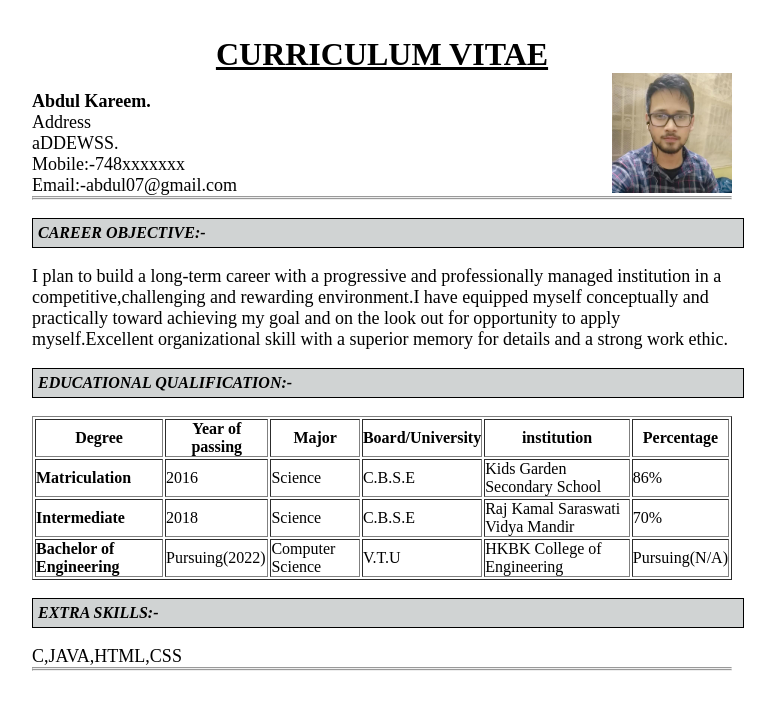
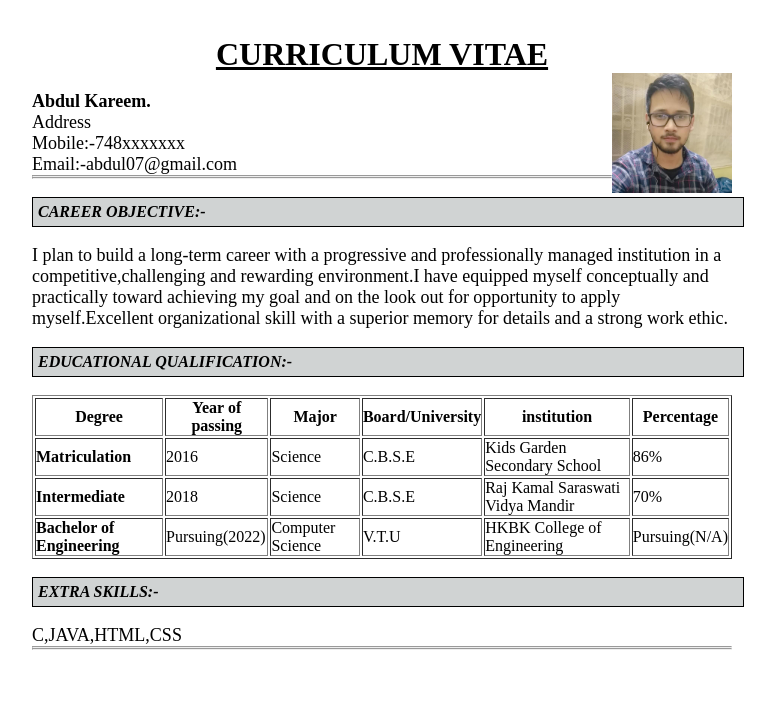
Before and after one commit to Abdulkareem1007/ak001, a plain HTML site: page index.html in a window 1280 px wide. Shown: the whole page, without its empty margins (258-1033 px from the left). Drawn offline with Linux system fonts and the light colour scheme.

Commit message:
Update index.html

```diff
--- a/index.html
+++ b/index.html
@@ -20,7 +20,6 @@
 
             <b>Abdul Kareem.</b> <br>
             Address<br>
-           aDDEWSS.<br>
            Mobile:-748xxxxxxx<br>
            Email:-abdul07@gmail.com
           </p>
```
